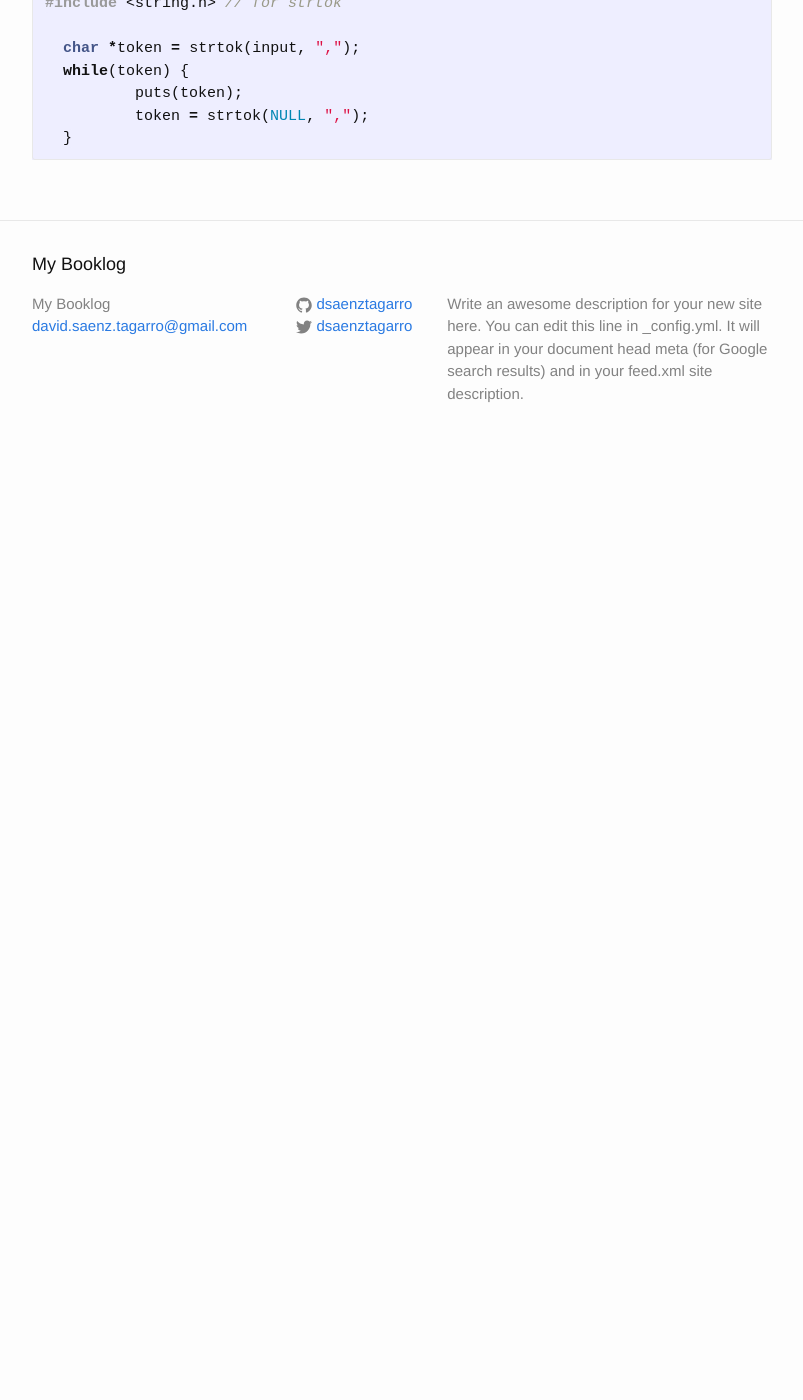
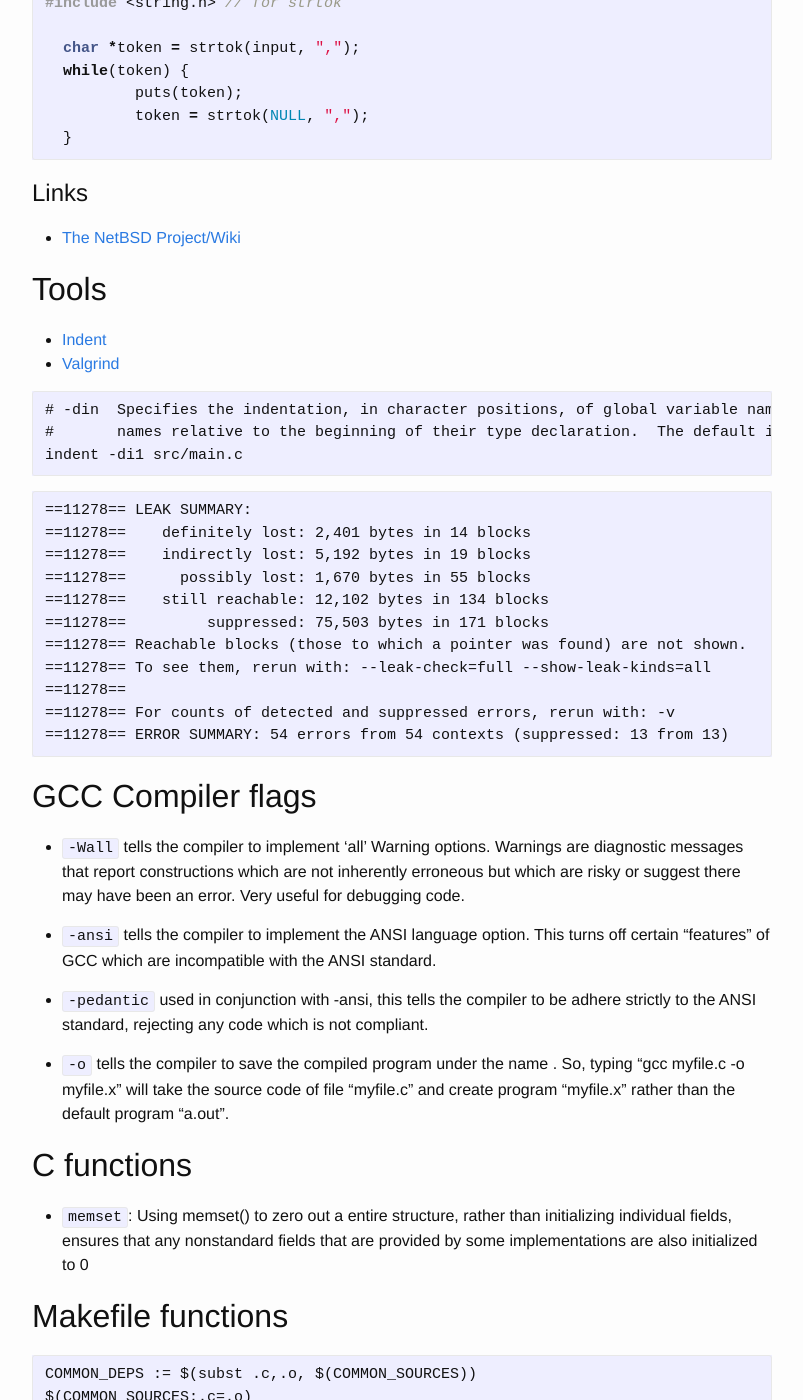
Before and after one commit to dsaenztagarro/booklog, a Jekyll site: the page built from _projects/c.md, in a window 1280 px wide and 1400 px high, scrolled down 270 px. Shown: the whole window, without its empty margins (238-1041 px from the left). Built offline with Jekyll 4.4.1, drawn with Linux system fonts in a browser that asks for light colours; before the commit the page ends 900 px from its top, so only the background shows below that; some of the changed text lies outside the part shown.

Commit message:
Adds c documentation

````diff
--- a/_projects/c.md
+++ b/_projects/c.md
@@ -16,3 +16,108 @@ categories: language
           token = strtok(NULL, ",");
   }
 ```
+
+# Links
+
+- [The NetBSD Project/Wiki](https://wiki.netbsd.org/tutorials/)
+
+## Tools
+
+- [Indent](https://www.gnu.org/software/indent/)
+- [Valgrind](http://valgrind.org)
+
+```
+# -din  Specifies the indentation, in character positions, of global variable names and all struct/union member
+#       names relative to the beginning of their type declaration.  The default is -di16.
+indent -di1 src/main.c
+```
+
+```
+==11278== LEAK SUMMARY:
+==11278==    definitely lost: 2,401 bytes in 14 blocks
+==11278==    indirectly lost: 5,192 bytes in 19 blocks
+==11278==      possibly lost: 1,670 bytes in 55 blocks
+==11278==    still reachable: 12,102 bytes in 134 blocks
+==11278==         suppressed: 75,503 bytes in 171 blocks
+==11278== Reachable blocks (those to which a pointer was found) are not shown.
+==11278== To see them, rerun with: --leak-check=full --show-leak-kinds=all
+==11278==
+==11278== For counts of detected and suppressed errors, rerun with: -v
+==11278== ERROR SUMMARY: 54 errors from 54 contexts (suppressed: 13 from 13)
+```
+
+## GCC Compiler flags
+
+- `-Wall` tells the compiler to implement 'all' Warning options. Warnings are diagnostic messages that report constructions which are not inherently erroneous but which are risky or suggest there may have been an error. Very useful for debugging code.
+
+- `-ansi` tells the compiler to implement the ANSI language option. This turns off certain "features" of GCC which are incompatible with the ANSI standard.
+
+- `-pedantic` used in conjunction with -ansi, this tells the compiler to be adhere strictly to the ANSI standard, rejecting any code which is not compliant.
+
+- `-o` tells the compiler to save the compiled program under the name . So, typing "gcc myfile.c -o myfile.x" will take the source code of file "myfile.c" and create program "myfile.x" rather than the default program "a.out".
+
+## C functions
+
+- `memset`: Using memset() to zero out a entire structure, rather than initializing individual fields, ensures that any nonstandard fields that are provided by some implementations are also initialized to 0
+
+## Makefile functions
+
+```
+COMMON_DEPS := $(subst .c,.o, $(COMMON_SOURCES))
+$(COMMON_SOURCES:.c=.o)
+```
+
+See Makefile [8.2 Functions for String Substitution and Analysis](https://www.gnu.org/software/make/manual/html_node/Text-Functions.html)
+
+# Project
+
+http://eradman.com/posts/kqueue-tcp.html
+
+# References
+
+- [Learn C the hard way](http://c.learncodethehardway.org/book/ex30.html)
+- [GNU make](https://www.gnu.org/software/make/manual/make.html)
+- [Cpputest](https://cpputest.github.io)
+
+- [Debugging with GDB](https://www.sourceware.org/gdb/current/onlinedocs/gdb.html)
+- [GNU Guile 2.0.12 Reference Manual](https://www.gnu.org/software/guile/manual/)
+- [The LLVM Compiler Infrastructure](http://llvm.org)
+- [FSEvents C Example](http://stackoverflow.com/questions/11556545/fsevents-c-example)
+
+- [Unit testing C Programs with Mock functions](http://blogs.grammatech.com/unit-testing-c-programs-with-mock-functions)
+- [Doing C code unit testing on a shoestring: Part 1- The basics and the tools](http://www.embedded.com/design/programming-languages-and-tools/4007177/2/Doing-C-code-unit-testing-on-a-shoestring-Part-1-The-basics-and-the-tools)
+- [Doing C code unit testing on a shoestring: Part 2- Code coverage analysis](http://www.embedded.com/design/prototyping-and-development/4007183/2/Doing-C-code-unit-testing-on-a-shoestring-Part-2-Code-coverage-analysis)
+- [Doing C code unit testing on a shoestring: Part 3 - Building a unit test framework](http://www.embedded.com/design/prototyping-and-development/4007187/2/Doing-C-code-unit-testing-on-a-shoestring-Part-3--Building-a-unit-test-framework)
+
+## Compilers
+
+- [Clang 4.0 documentation](http://clang.llvm.org/docs/index.html)
+
+## Libraries
+
+- [libevent – an event notification library](http://libevent.org)
+
+# Library functions
+
+- [Using gnu C __attribute__](http://www.unixwiz.net/techtips/gnu-c-attributes.html)
+- [vsnprintf](http://www.ibm.com/support/knowledgecenter/ssw_ibm_i_72/rtref/vsnprintf.htm)
+
+Find information from:
+
+- `man dirent`. Search modules and c functions.
+- Inspecting includes files: `/usr/include/dirent.h`, `/usr/include/sys/dirent.h`.
+
+### Command line
+
+```
+# Find system headers
+clang -x c -v -E /dev/null
+
+getconf GNU_LIBPTHREAD_VERSION
+```
+
+Add system headers to vim path (example):
+
+```
+set path=/Applications/Xcode.app/Contents/Developer/Platforms/MacOSX.platform/Developer/SDKs/MacOSX10.12.sdk/usr/include`
+```
````
Also changed, not shown: _miscellaneous/network.md (added, +21 -0 lines).
